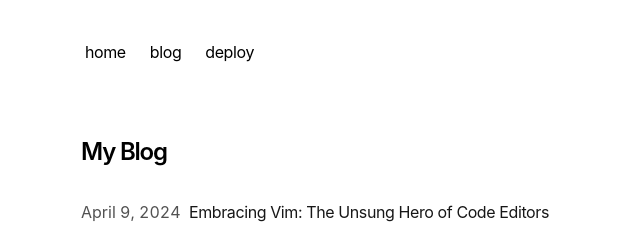
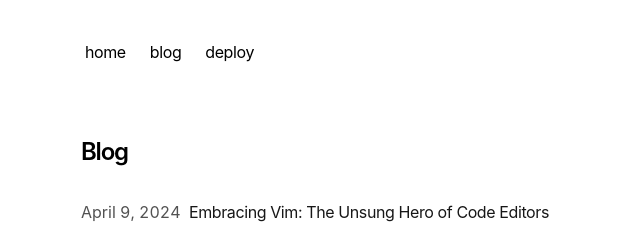
Before and after one commit to Ujaa/blog, a Next.js app: page /blog in a window 1280 px wide. Shown: the top 226 px of the page, without its empty margins (271-911 px from the left). Built offline with nearby package versions, Linux system fonts and the light colour scheme.

Commit message:
fix: 블로그 페이지 타이틀 변경

```diff
--- a/app/blog/page.tsx
+++ b/app/blog/page.tsx
@@ -1,15 +1,15 @@
-import { BlogPosts } from 'app/components/posts'
+import { BlogPosts } from "app/components/posts";
 
 export const metadata = {
-  title: 'Blog',
-  description: 'Read my blog.',
-}
+  title: "Blog",
+  description: "Read my blog.",
+};
 
 export default function Page() {
   return (
     <section>
-      <h1 className="font-semibold text-2xl mb-8 tracking-tighter">My Blog</h1>
+      <h1 className="font-semibold text-2xl mb-8 tracking-tighter">Blog</h1>
       <BlogPosts />
     </section>
-  )
+  );
 }
```
